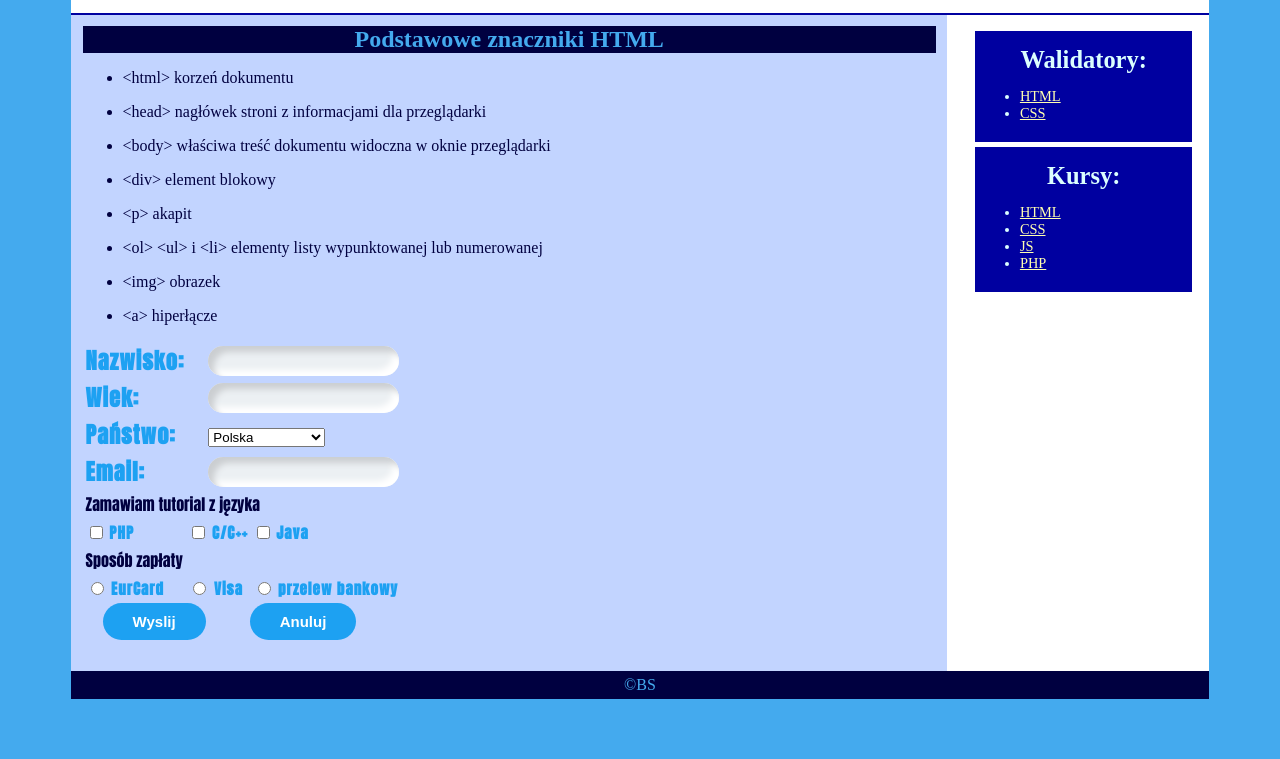
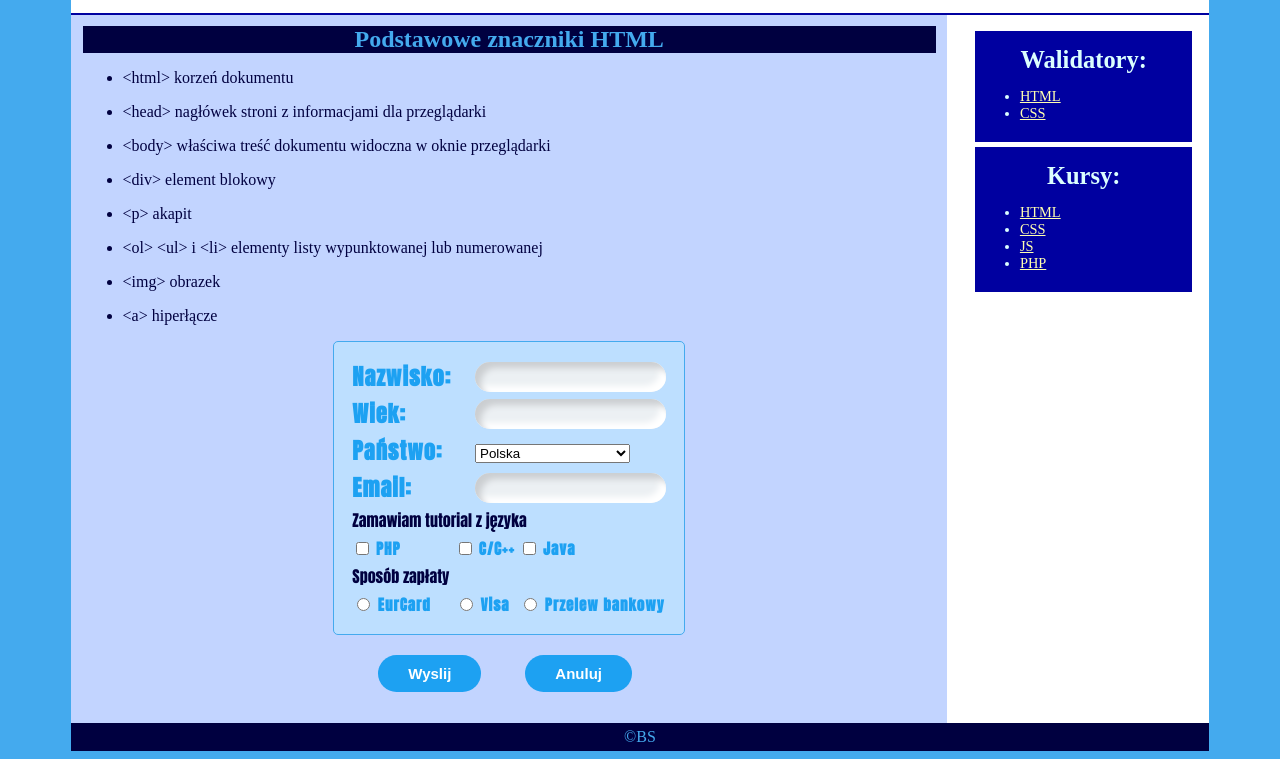
Before and after one commit to BartoszSkowyra22/PAI_Basic_Project, a plain HTML site: page formularze.html in a window 1280 px wide. Shown: the part 94-853 px from the top of the page. Before the commit the page ends 801 px from the top, so only its background shows below. Drawn offline with Linux system fonts and the light colour scheme.

Commit message:
CSS for forms

```diff
--- a/CSS/formularze.css
+++ b/CSS/formularze.css
@@ -37,7 +37,7 @@ label {
 }
 .design-btn {
     color: white;
-    margin: 0 20px 20px 20px;
+    margin: 20px;
     background: #1DA1F2;
     cursor: pointer;
     border-radius: 20px;
@@ -45,3 +45,24 @@ label {
     padding: 10px 30px;
     transition: 0.5s;
 }
+
+.design-btn:first-of-type{
+    margin-left: 45px;
+}
+
+#formularz {
+    display: flex;
+    justify-content: center;
+    align-items: center;
+}
+
+#formularz table {
+    border: #44aaee 1px solid;
+    border-radius: 5px;
+    padding: 15px !important;
+    background: #bddfff;
+}
+
+#countryField {
+    width: 155px;
+}
--- a/formularze.html
+++ b/formularze.html
@@ -94,7 +94,7 @@
                             <tr class="linear-design">
                                 <td><label><input type="radio" name="platnosc" value="EC"> EurCard </label></td>
                                 <td><label><input type="radio" name="platnosc" value="Vi"> Visa </label></td>
-                                <td><label><input type="radio" name="platnosc" value="PB"> przelew bankowy</label></td>
+                                <td><label><input type="radio" name="platnosc" value="PB"> Przelew bankowy</label></td>
                             </tr>
                         </tbody>
                     </table>
```
